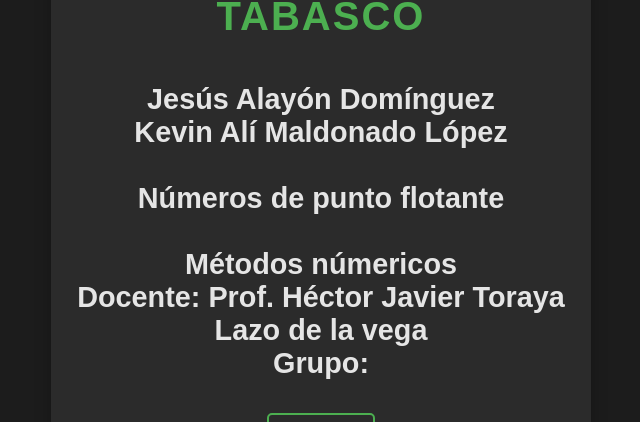
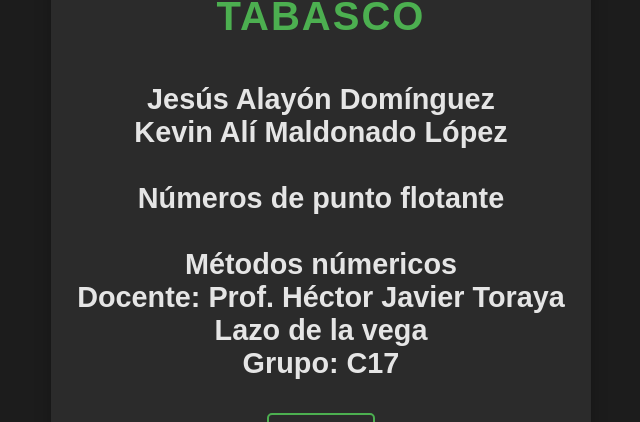
Before and after one commit to JesusAlayonD/ComaFlotante, a Vue app: page /desarrollo in a window 1280 px wide. Shown: the part 257-679 px from the top of the page, without its empty margins (319-959 px from the left). Built offline with nearby package versions, Linux system fonts and the light colour scheme.

Commit message:
Corrigiendo desarrollo

```diff
--- a/src/views/desarrollo.vue
+++ b/src/views/desarrollo.vue
@@ -9,7 +9,7 @@ import { RouterLink, RouterView } from 'vue-router'
             <form name="property_form">
                 <h1>Universidad Juárez Autónoma de Tabasco</h1>
                 <h2>Jesús Alayón Domínguez <br>Kevin Alí Maldonado López<br><br>Números de punto flotante<br><br>Métodos
-                    númericos<br>Docente: Prof. Héctor Javier Toraya Lazo de la vega<br>Grupo:</h2>
+                    númericos<br>Docente: Prof. Héctor Javier Toraya Lazo de la vega<br>Grupo: C17</h2>
                 <br>
                 <RouterLink to="/" class="custom-button">Regresar</RouterLink>
             </form>
```
